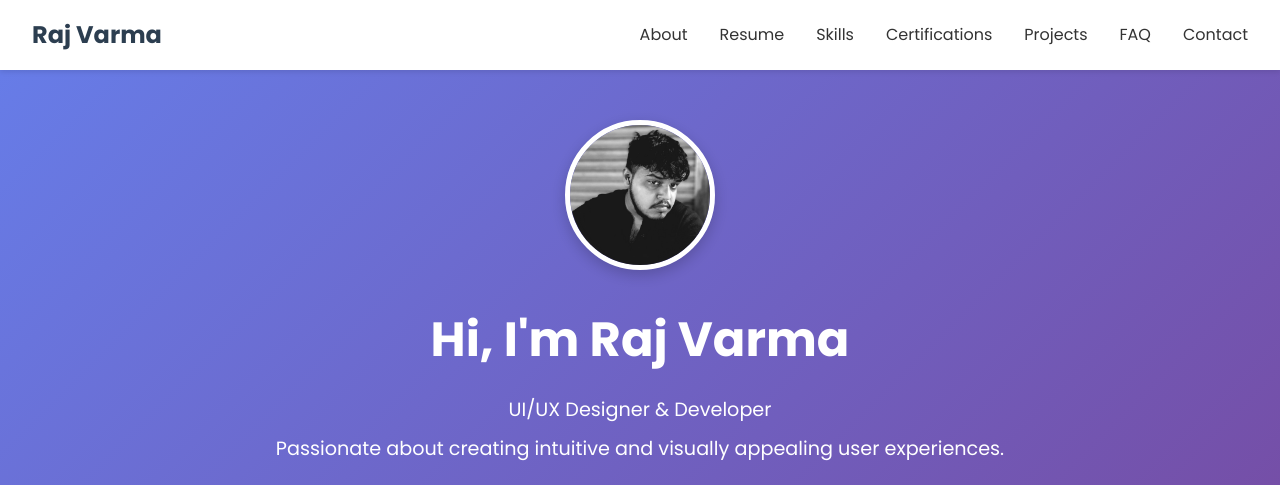
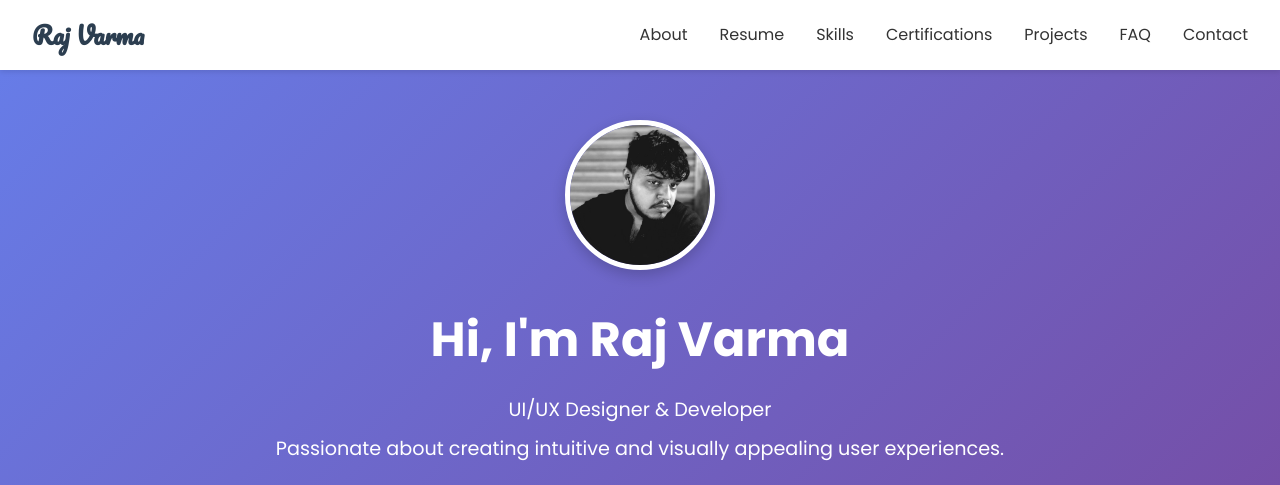
Before and after one commit to rajvarma2599/portfoliowebsite, a plain HTML site: page index.html in a window 1280 px wide. Shown: the top 485 px of the page. Drawn offline with Linux system fonts and the light colour scheme.

Commit message:
Add files via upload

```diff
--- a/css/styles.css
+++ b/css/styles.css
@@ -39,6 +39,7 @@ nav {
     font-size: 1.5rem;
     font-weight: 700;
     color: #2c3e50;
+    font-family: 'Pacifico', cursive;
 }
 
 nav ul {
--- a/index.html
+++ b/index.html
@@ -10,7 +10,7 @@
     <link rel="apple-touch-icon" sizes="180x180" href="favicon/apple-touch-icon.png">
     <link rel="manifest" href="favicon/site.webmanifest">
     <link rel="stylesheet" href="css/styles.css">
-    <link href="https://fonts.googleapis.com/css2?family=Poppins:wght@300;400;600;700&display=swap" rel="stylesheet">
+    <link href="https://fonts.googleapis.com/css2?family=Poppins:wght@300;400;600;700&family=Pacifico&display=swap" rel="stylesheet">
 </head>
 <body>
     <header>
```
